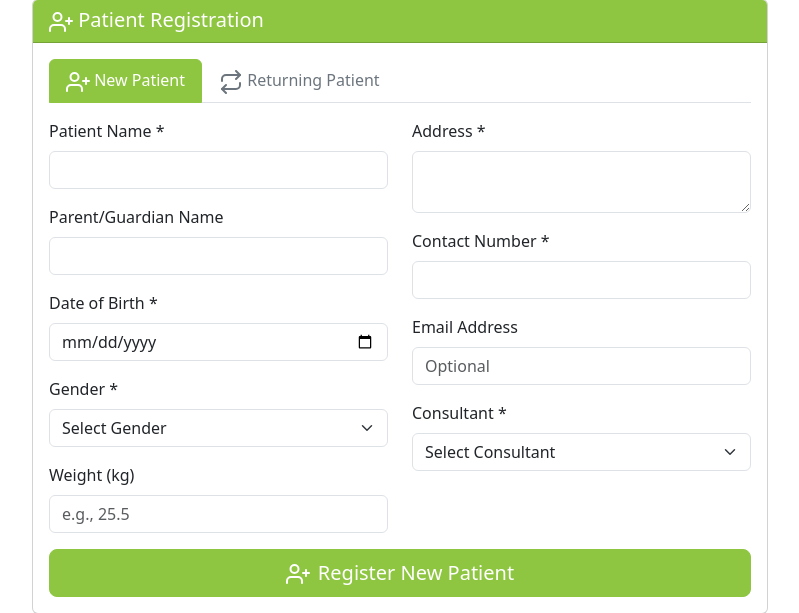
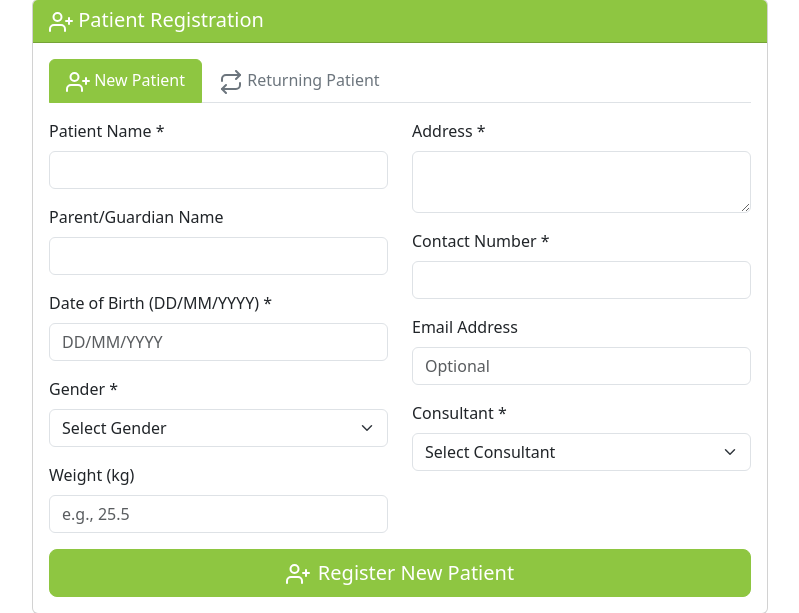
Before and after one commit to iamarasinghe96/kidsclinic, a Flask app: page /receptionist in a window 1280 px wide. Shown: the part 170-783 px from the top of the page, without its empty margins (240-1039 px from the left). Run offline with Flask 3, Linux system fonts and the light colour scheme.

Commit message:
Update patient registration to use DD/MM/YYYY date format
Adjusted the date of birth input in `receptionist_simple.html` to accept and display dates in DD/MM/YYYY format, including a placeholder and pattern for validation.

Replit-Commit-Author: Agent
Replit-Commit-Session-Id: 30e97c5b-7f68-4db6-88bb-96541301bc4f
Replit-Commit-Checkpoint-Type: full_checkpoint
Replit-Commit-Screenshot-Url: https://storage.googleapis.com/screenshot-production-us-central1/2b830754-4a31-4342-a6c6-7ddd6c11e4a7/30e97c5b-7f68-4db6-88bb-96541301bc4f/1M462Qx

```diff
--- a/templates/receptionist_simple.html
+++ b/templates/receptionist_simple.html
@@ -60,8 +60,8 @@
                                         <input type="text" class="form-control" name="parent_name">
                                     </div>
                                     <div class="mb-3">
-                                        <label for="date_of_birth" class="form-label">Date of Birth *</label>
-                                        <input type="date" class="form-control" name="date_of_birth" required>
+                                        <label for="date_of_birth" class="form-label">Date of Birth (DD/MM/YYYY) *</label>
+                                        <input type="text" class="form-control" name="date_of_birth" placeholder="DD/MM/YYYY" pattern="\d{2}/\d{2}/\d{4}" required>
                                     </div>
                                     <div class="mb-3">
                                         <label for="gender" class="form-label">Gender *</label>
```
Also changed, not shown: attached_assets/image_1755349518595.png (added).
